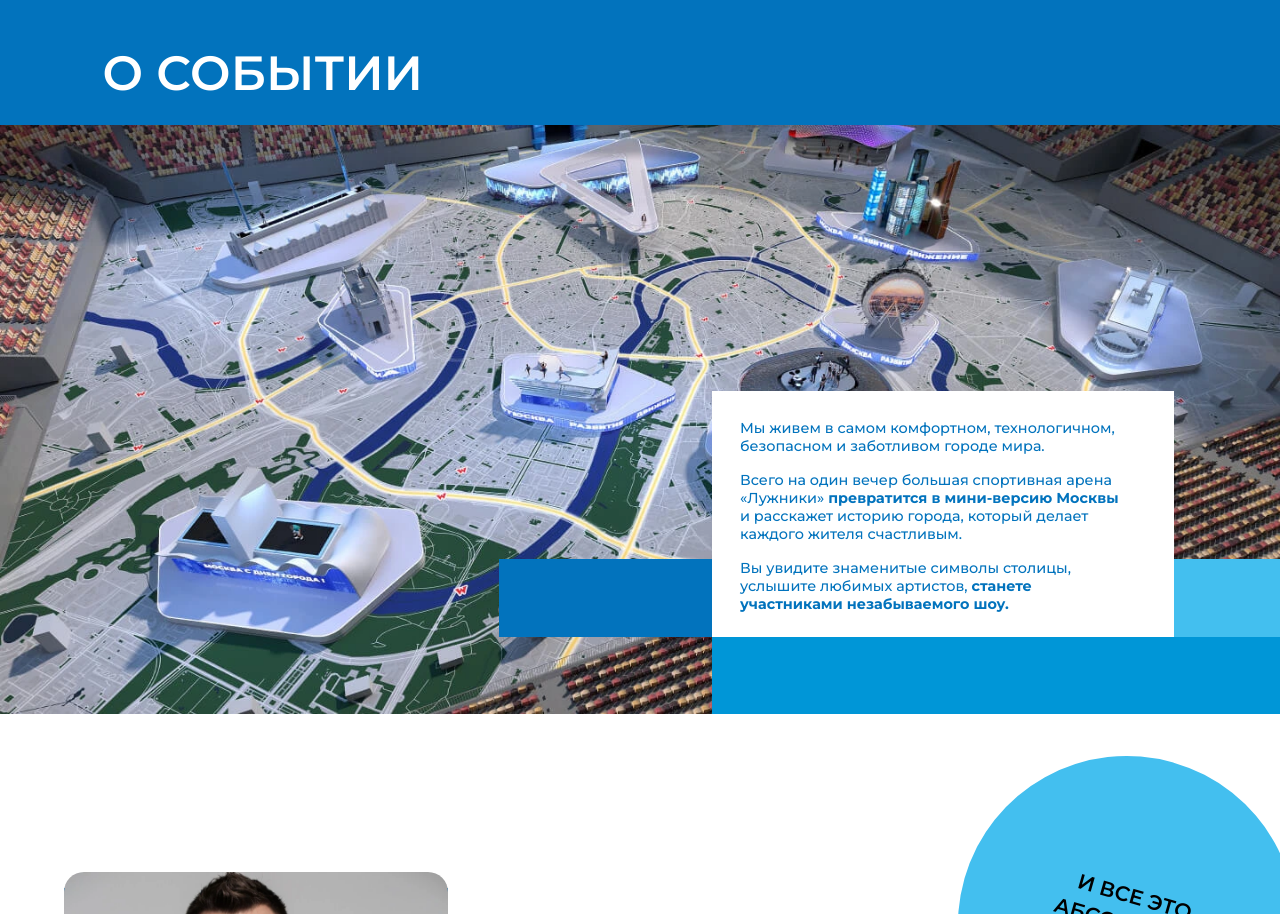
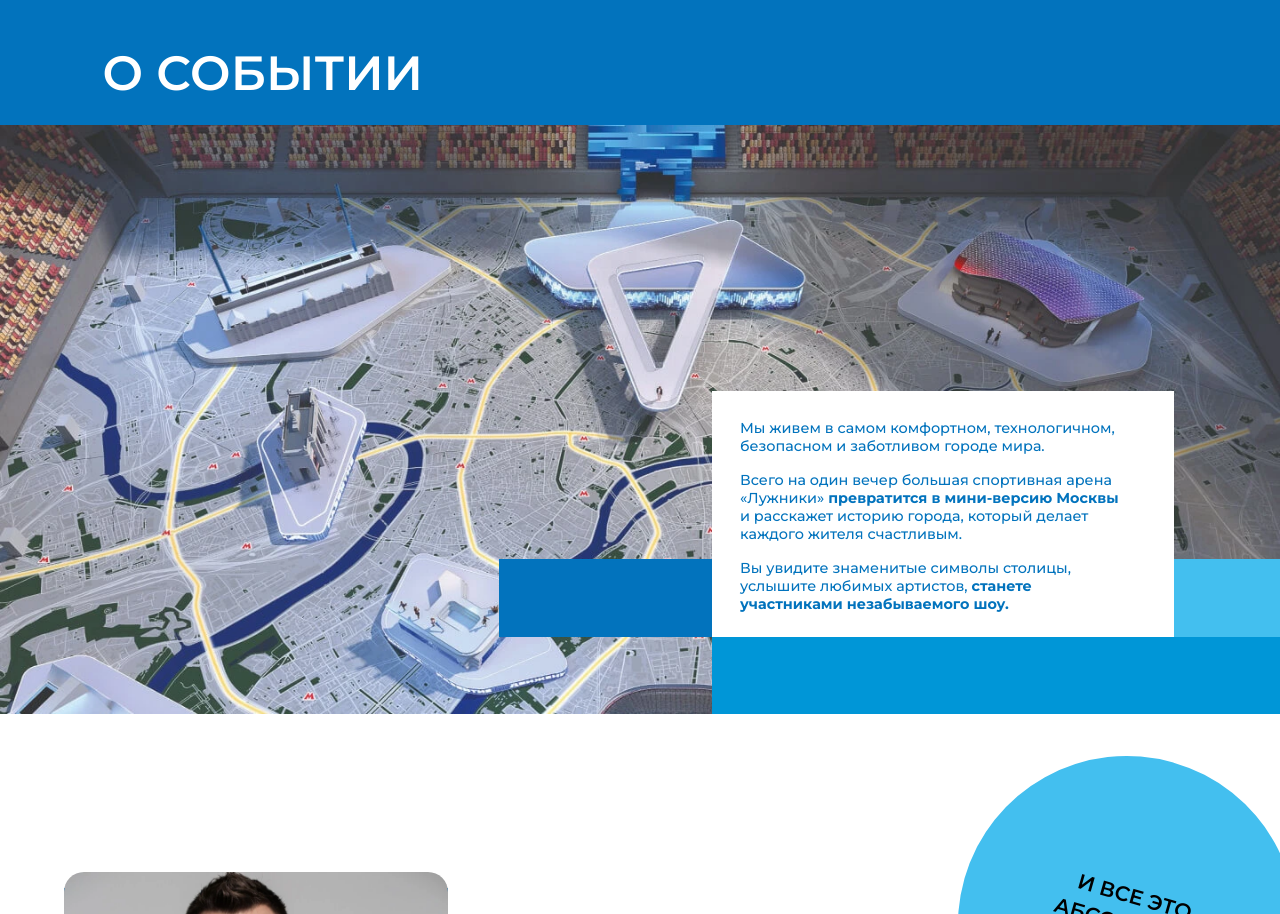
Before and after one commit to Dihlofos/moscowday, a website: page source/index.html in a window 1280 px wide. Shown: the part 680-1594 px from the top of the page. Drawn offline with nearby package versions, Linux system fonts and the light colour scheme; files that its build step writes are made by us from their sources.

Commit message:
change about image

```diff
--- a/source/index.html
+++ b/source/index.html
@@ -194,8 +194,8 @@
             <div class="info__wrapper">
               <h2 class="info__title title title--white">О Событии</h2>
               <picture>
-                <source type="image/webp" srcset="img/about.webp" />
-                <img src="img/about.jpg" width="1440" height="663" alt="москва сити фото">
+                <source type="image/webp" srcset="img/about2.webp" />
+                <img src="img/about2.jpg" width="1440" height="663" alt="москва сити фото">
               </picture>
               <div class="info__content">
                 <div class="info__text">
```
Also changed, not shown: build/img/about2.jpg (added), build/img/about2.webp (added), build/img/favicons/android-chrome-192x192.webp (added), build/img/favicons/android-chrome-512x512.webp (added), build/img/favicons/apple-touch-icon.webp (added), build/img/favicons/favicon-16x16.webp (added), build/img/favicons/favicon-32x32.webp (added), build/img/favicons/mstile-150x150.webp (added), build/index.html, source/img/about2.jpg (added), source/img/about2.webp (added), source/img/favicons/android-chrome-192x192.webp (added), source/img/favicons/android-chrome-512x512.webp (added), source/img/favicons/apple-touch-icon.webp (added), 3 more files.
